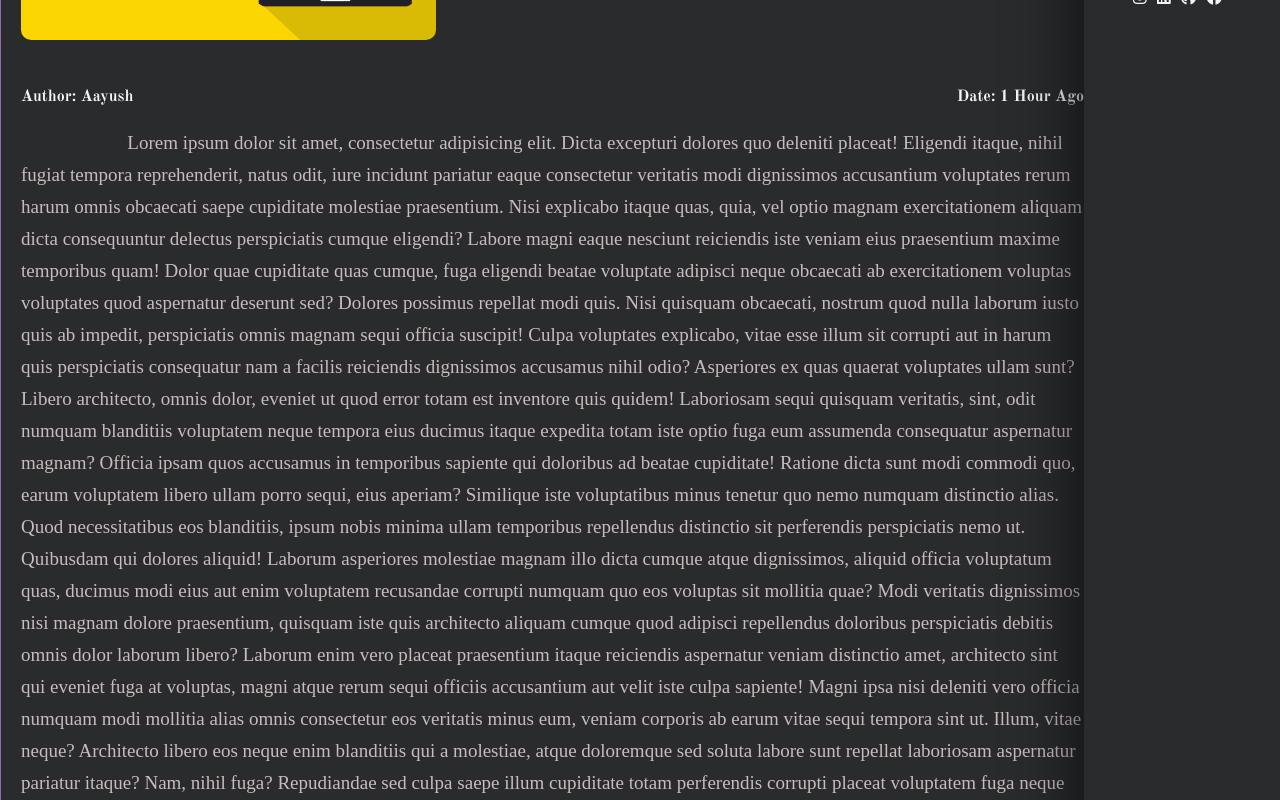
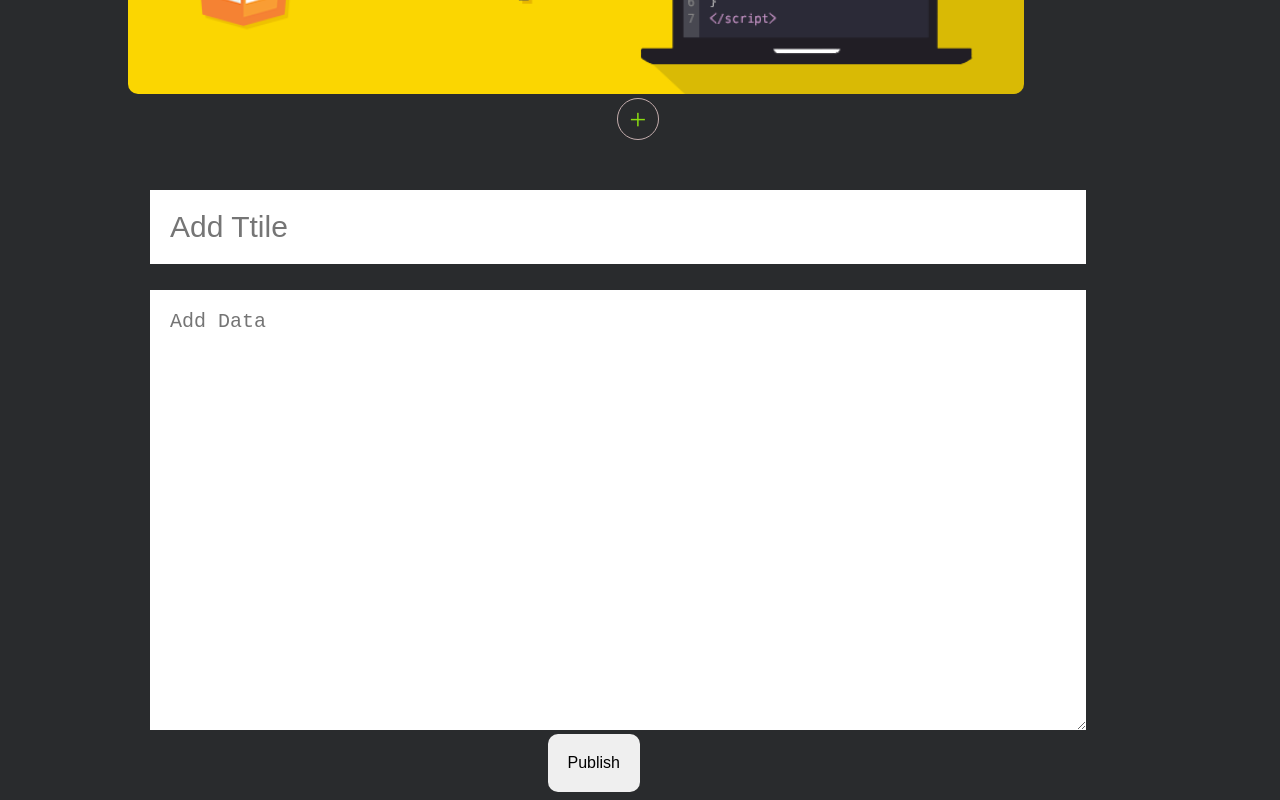
Before and after one commit to AayusBhat26/Full-Stack-Blog-Project, a React (Create React App) app: page / in a window 1280 px wide. Shown: the part 260-1060 px from the top of the page. Built offline with nearby package versions, Linux system fonts and the light colour scheme; a web font is replaced by a local one.

Commit message:
created the UI for uploading Blog data

```diff
--- a/src/App.js
+++ b/src/App.js
@@ -1,13 +1,15 @@
 import Home from "./components/pages/home/Home";
 import Single from "./components/pages/single/Single";
 import Topbar from "./components/topbar/Topbar";
+import Write from "./components/pages/write/Write";
 // import 'font-awesome/css/font-awesome.min.css';
 function App() {
   // console.log('hi');
   return (
     <>
       <Topbar />
-      <Single />
+      {/* <Single /> */}
+      <Write />
       {/* <Home/> */}
 
     </>
--- a/src/components/pages/write/Write.jsx
+++ b/src/components/pages/write/Write.jsx
@@ -0,0 +1,37 @@
+import './write.css'
+
+export default function Write() {
+  return (
+    <div className="write">
+      {/* this is write page */}
+      <img
+        className="writeImg"
+        src={require("../../images/javascript.png")}
+        alt="image"
+      />
+      <form className="writeForm">
+        <div className="writeFormGroup">
+          <label htmlFor="fileInput">
+            <i className="writeIcon fa-light fa-plus"></i>
+          </label>
+          <input type="file" id="fileInput" className="fileInputClass" />
+          <input
+            className="writeInput"
+            type="text"
+            placeholder="Add Ttile"
+            id="addTitle"
+            autoFocus="true"
+          />
+        </div>
+        <div className="writeFormGroup">
+          <textarea
+            placeholder="Add Data"
+            type="text"
+            className="writeInput writeText"
+          ></textarea>
+        </div>
+        <button className="writeSubmit">Publish</button>
+      </form>
+    </div>
+  );
+}
--- a/src/components/pages/write/write.css
+++ b/src/components/pages/write/write.css
@@ -0,0 +1,72 @@
+.write{
+      padding-top: 5%;
+      color: whitesmoke;
+}
+.writeIcon{
+      margin-bottom: 50px;
+      float: right;
+      margin-right:55%;
+}
+.fileInputClass{
+      display: none;
+}
+.writeForm{
+      /* this should be relative since the button would be positioned absolute */
+      position: relative;
+}
+.writeFormGroup{
+      margin-left: 150px;
+      /* display: flex; */
+      /* align-items: center; */
+}
+.writeIcon{
+      width: 40px;
+      height: 40px;
+      border-radius: 50%;
+      border: 1px solid rgb(196, 173, 173);
+      display: flex;
+      justify-content: center;
+      align-items: center;
+      font-size: 30px;
+      color: rgb(138, 219, 16);
+      cursor: pointer;
+}
+.writeInput{
+      font-size: 30px;
+      border: none;
+      padding: 20px;
+      width: 70vw;
+
+}
+.writeInput:focus{
+      outline: none;
+}
+.writeText{
+      font-size: 20px;
+}
+.writeSubmit{
+      /* position: absolute; */
+      /* top: 20px; */
+      /* right: 20px; */
+      /* margin-top: 3vh; */
+      float:right;
+      margin-right: 50%;
+      color: black;
+      padding: 20px;
+      border-radius: 10px;
+      font-size: 16px;
+      border: none;
+}
+.writeImg{
+      margin-left: 10%;
+      width: 70vw;
+      height: 250px;
+      border-radius: 10px;
+      object-fit: cover;
+}
+.writeText{
+      margin-top: 2vw;
+      width: 70vw;
+      height: 50vh;
+
+}
```
